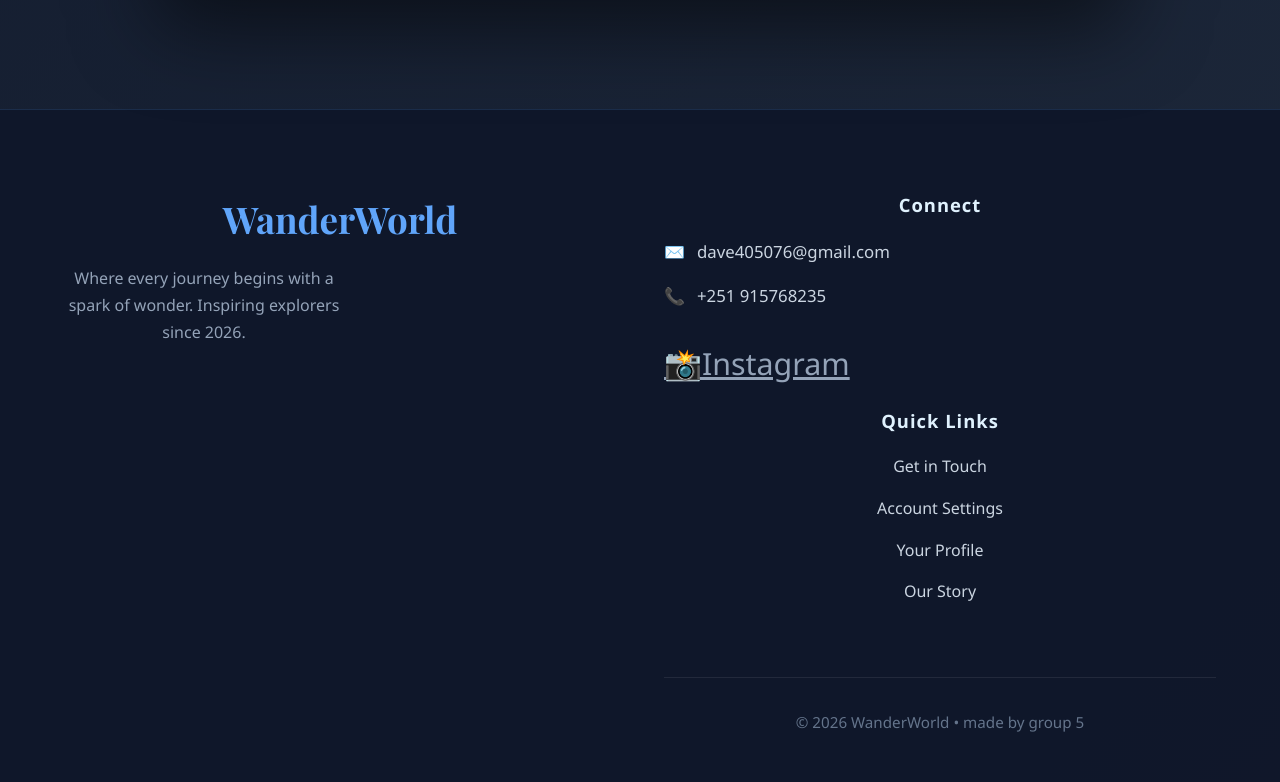
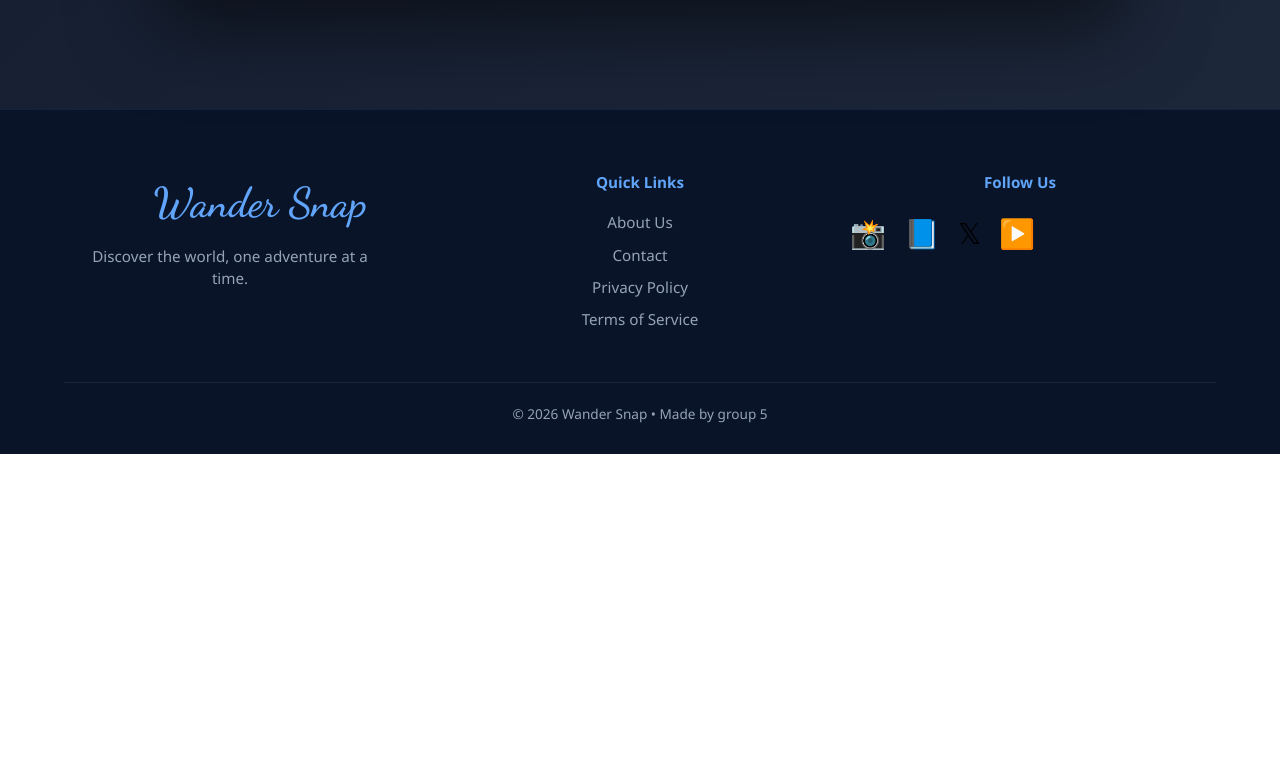
Before and after one commit to kidus-28/wander.snap, a website: page contact.html in a window 1280 px wide. Shown: the part 1722-2504 px from the top of the page. After the commit the page ends 2176 px from the top, so only its background shows below. Drawn offline with nearby package versions, Linux system fonts and the light colour scheme.

Commit message:
Updated contact footer to match new design

```diff
--- a/contact.html
+++ b/contact.html
@@ -264,57 +264,45 @@ if (result.success) {
 
 </script>
 
-<!-- ✨ BEAUTIFUL & ATTRACTIVE FOOTER ✨ -->
-<footer style="background: rgba(15,23,42,0.95); padding: 5rem 5% 3rem; border-top: 1px solid rgba(96,165,250,0.15);">
-    <div style="max-width: 1200px; margin: 0 auto; display: grid; grid-template-columns: repeat(auto-fit, minmax(280px, 1fr)); gap: 3rem;">
+<footer style="background:#0a1428; padding:60px 5% 30px; color:#94a3b8; font-size:0.95rem; border-top:1px solid rgba(96,165,250,0.1);">
+    <div style="max-width:1100px; margin:0 auto; display:grid; grid-template-columns:repeat(auto-fit, minmax(280px,1fr)); gap:40px;">
 
-        <!-- Brand -->
+        <!-- Logo & Tagline -->
         <div>
-            <h3 style="font-family: 'Playfair Display', serif; font-size: 2.3rem; color: #60a5fa; margin-bottom: 1rem;">WanderWorld</h3>
-            <p style="color: #94a3b8; line-height: 1.7; max-width: 280px;">
-                Where every journey begins with a spark of wonder.
-                Inspiring explorers since 2026.
+            <div style="font-family:'Dancing Script', cursive; font-size:2.6rem; color:#60a5fa; margin-bottom:8px;">
+                Wander Snap
+            </div>
+            <p style="max-width:280px; line-height:1.5;">
+                Discover the world, one adventure at a time.
             </p>
         </div>
 
-        <!-- Connect -->
-        <div>
-            <h4 style="color: #e0f2fe; font-size: 1.15rem; margin-bottom: 1.2rem; letter-spacing: 1px;">Connect</h4>
-            <div style="display: flex; flex-direction: column; gap: 1.1rem;">
-                <a href="mailto:hello@wanderworld.com" style="color: #cbd5e1; text-decoration: none; display: flex; align-items: center; gap: 12px; font-size: 1.05rem; transition: all 0.3s;">
-                    ✉️ <span>dave405076@gmail.com</span>
-                </a>
-                <a href="tel:+251900000000" style="color: #cbd5e1; text-decoration: none; display: flex; align-items: center; gap: 12px; font-size: 1.05rem; transition: all 0.3s;">
-                    📞 <span>+251 915768235</span>
-                </a>
-
-<div style="display: flex; gap: 20px; margin-top: 12px;">
-    <a href="https://www.instagram.com/wander.snap28/"
-       target="_blank" rel="noopener noreferrer"
-       style="font-size: 1.9rem; color: #94a3b8; transition: all 0.3s;"
-       onmouseover="this.style.color='#E1306C'; this.style.transform='scale(1.25)'"
-       onmouseout="this.style.color='#94a3b8'; this.style.transform='scale(1)'">📸Instagram</a>
-
-</div>
-
         <!-- Quick Links -->
         <div>
-            <h4 style="color: #e0f2fe; font-size: 1.15rem; margin-bottom: 1.2rem; letter-spacing: 1px;">Quick Links</h4>
-            <div style="display: flex; flex-direction: column; gap: 1rem;">
-                <a href="contact.html" style="color: #cbd5e1; text-decoration: none; transition: all 0.3s;">Get in Touch</a>
-                <a href="setting.html" style="color: #cbd5e1; text-decoration: none; transition: all 0.3s;">Account Settings</a>
-                <a href="profile.html" style="color: #cbd5e1; text-decoration: none; transition: all 0.3s;">Your Profile</a>
-                <a href="about.html" style="color: #cbd5e1; text-decoration: none; transition: all 0.3s;">Our Story</a>
+            <h4 style="color:#60a5fa; margin-bottom:16px; font-weight:600;">Quick Links</h4>
+            <div style="display:flex; flex-direction:column; gap:8px;">
+                <a href="about.html" style="color:#94a3b8; text-decoration:none;">About Us</a>
+                <a href="contact.html" style="color:#94a3b8; text-decoration:none;">Contact</a>
+                <a href="#" style="color:#94a3b8; text-decoration:none;">Privacy Policy</a>
+                <a href="#" style="color:#94a3b8; text-decoration:none;">Terms of Service</a>
+            </div>
+        </div>
+
+        <!-- Follow Us -->
+        <div>
+            <h4 style="color:#60a5fa; margin-bottom:16px; font-weight:600;">Follow Us</h4>
+            <div style="display:flex; gap:18px; font-size:1.8rem;">
+                <a href="https://instagram.com" target="_blank" style="color:#E1306C; text-decoration:none;">📸</a>
+                <a href="https://facebook.com" target="_blank" style="color:#1877F2; text-decoration:none;">📘</a>
+                <a href="https://x.com" target="_blank" style="color:#000; text-decoration:none;">𝕏</a>
+                <a href="https://youtube.com" target="_blank" style="color:#FF0000; text-decoration:none;">▶️</a>
             </div>
         </div>
 
     </div>
 
     <!-- Bottom Copyright -->
-    <div style="text-align: center; margin-top: 4.5rem; padding-top: 2rem; border-top: 1px solid rgba(255,255,255,0.08); color: #64748b; font-size: 0.95rem;">
-        © 2026 WanderWorld • made by group 5
+    <div style="text-align:center; margin-top:50px; padding-top:20px; border-top:1px solid rgba(255,255,255,0.08); font-size:0.85rem;">
+        © 2026 Wander Snap • Made by group 5
     </div>
 </footer>
-
-</body>
-</html>
```
